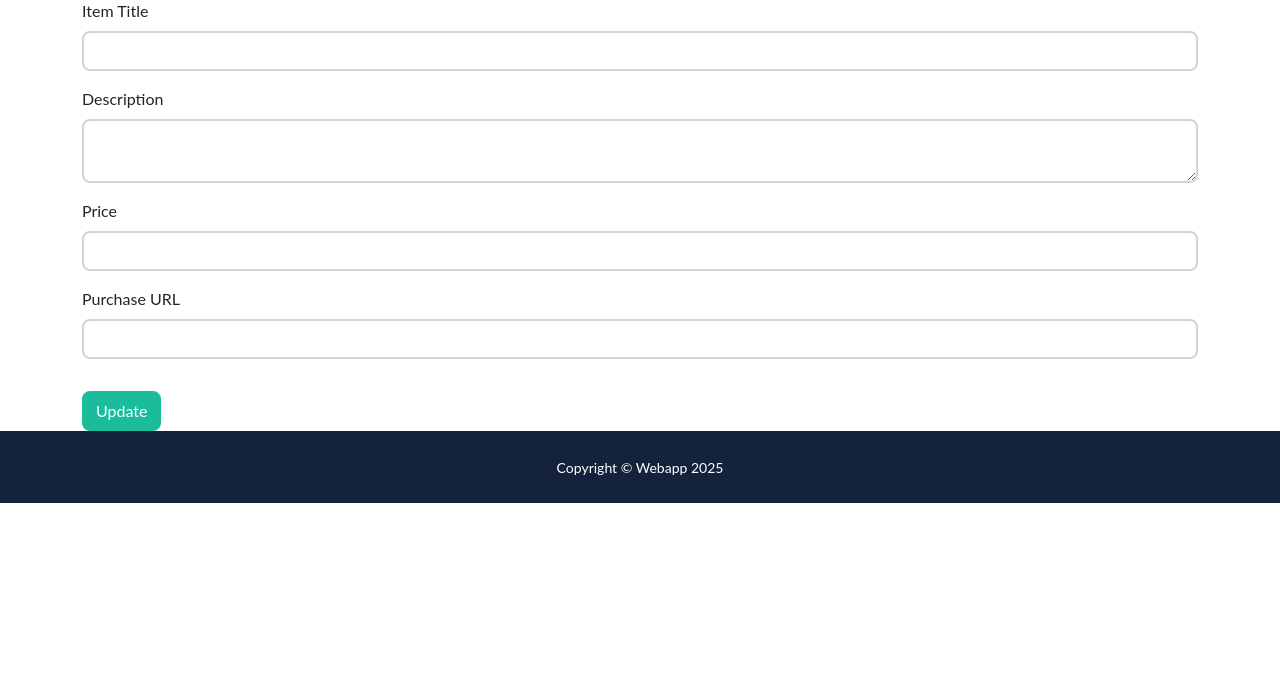
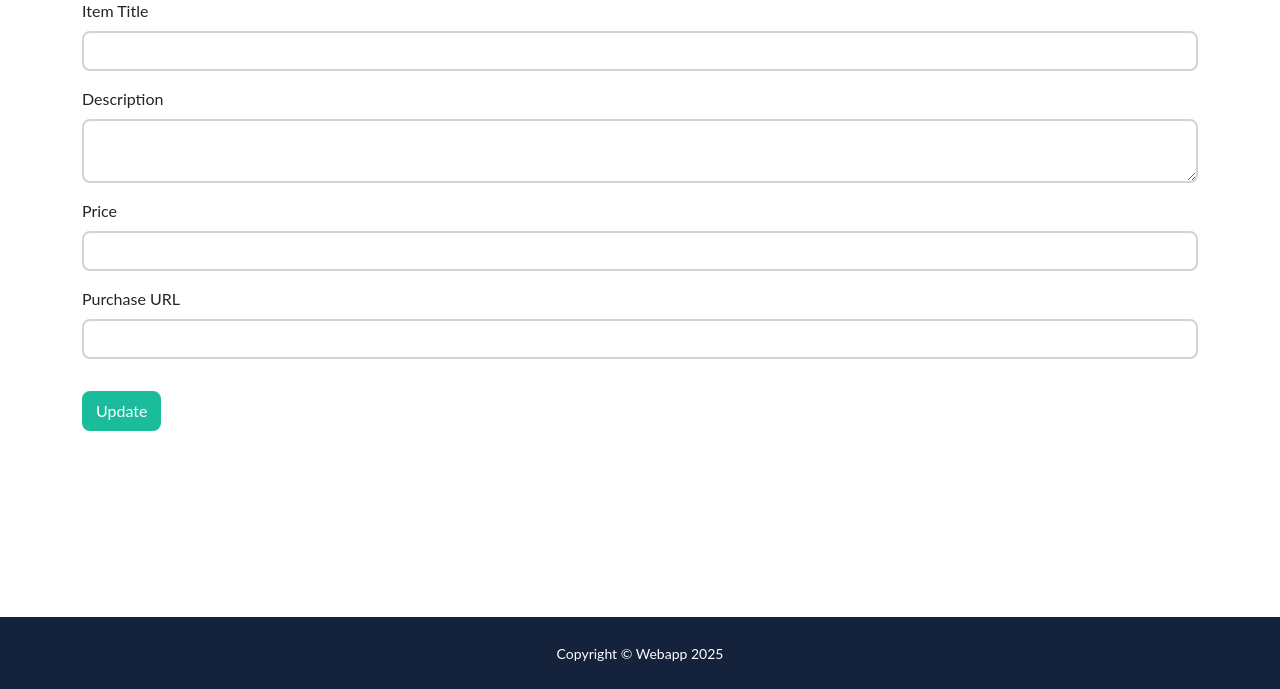
Before and after one commit to tchadelicard/webapp-equipe7, a Symfony app: template server/templates/item/edit.html.twig in a window 1280 px wide. Shown: the part 111-800 px from the top of the page. Run offline with Twig, Linux system fonts and the light colour scheme; the template is opened without the code that fills it, so the values that code supplies are empty; form fields are guessed from the names that the template uses; some libraries are stand-ins or nearby versions.

Commit message:
Section copyright en bas de page

```diff
--- a/server/templates/partials/_footer.html.twig
+++ b/server/templates/partials/_footer.html.twig
@@ -2,3 +2,13 @@
 <div class="copyright py-4 text-center text-white" style="background:#14223C">
     <div class="container"><small>Copyright &copy; Webapp 2025</small></div>
 </div>
+<style>
+.copyright {
+    position: fixed;
+    bottom: 0;
+    left: 0;
+    width: 100%;
+    background: #14223C;
+    padding: 10px 0;
+}
+</style>
```
